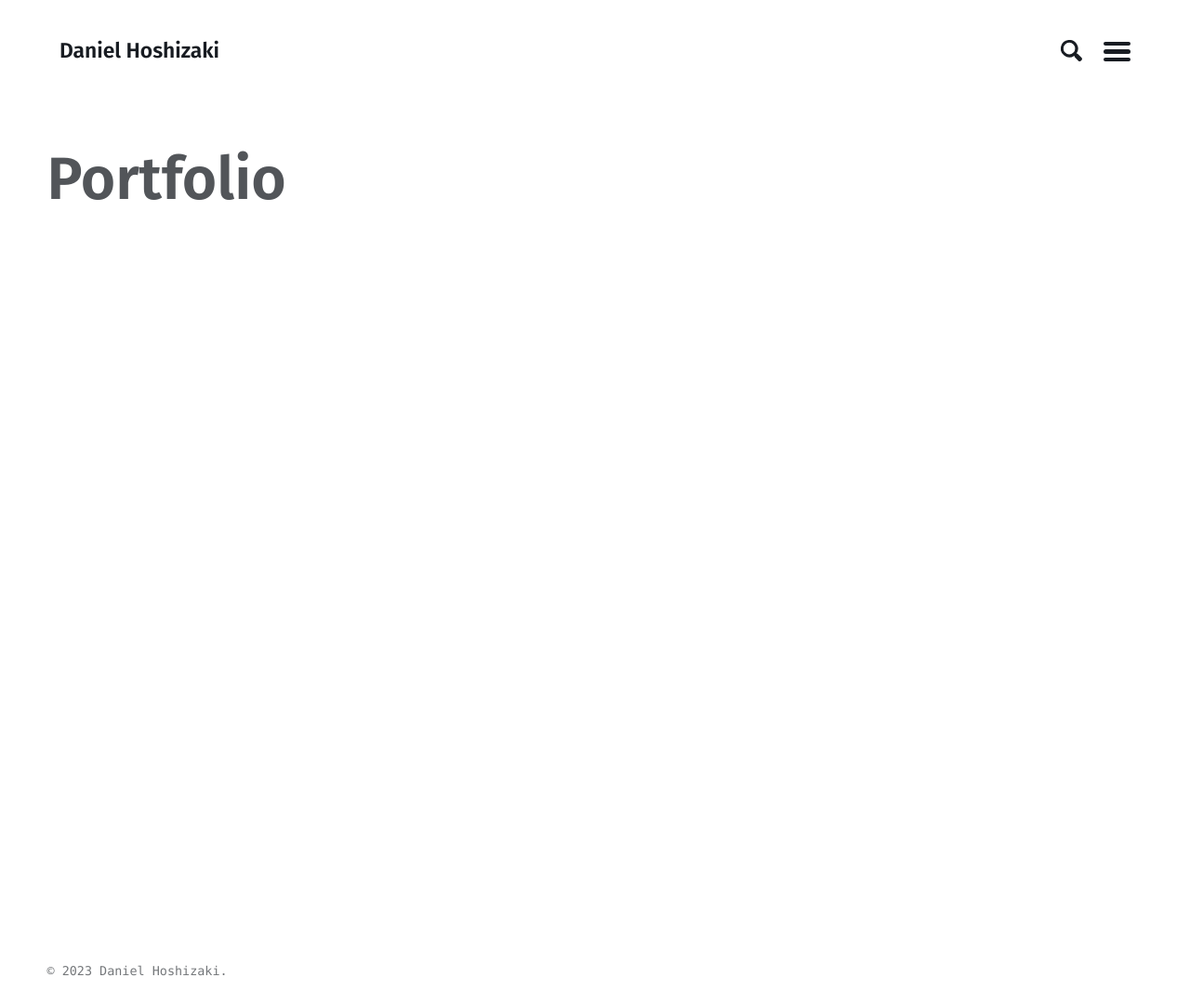
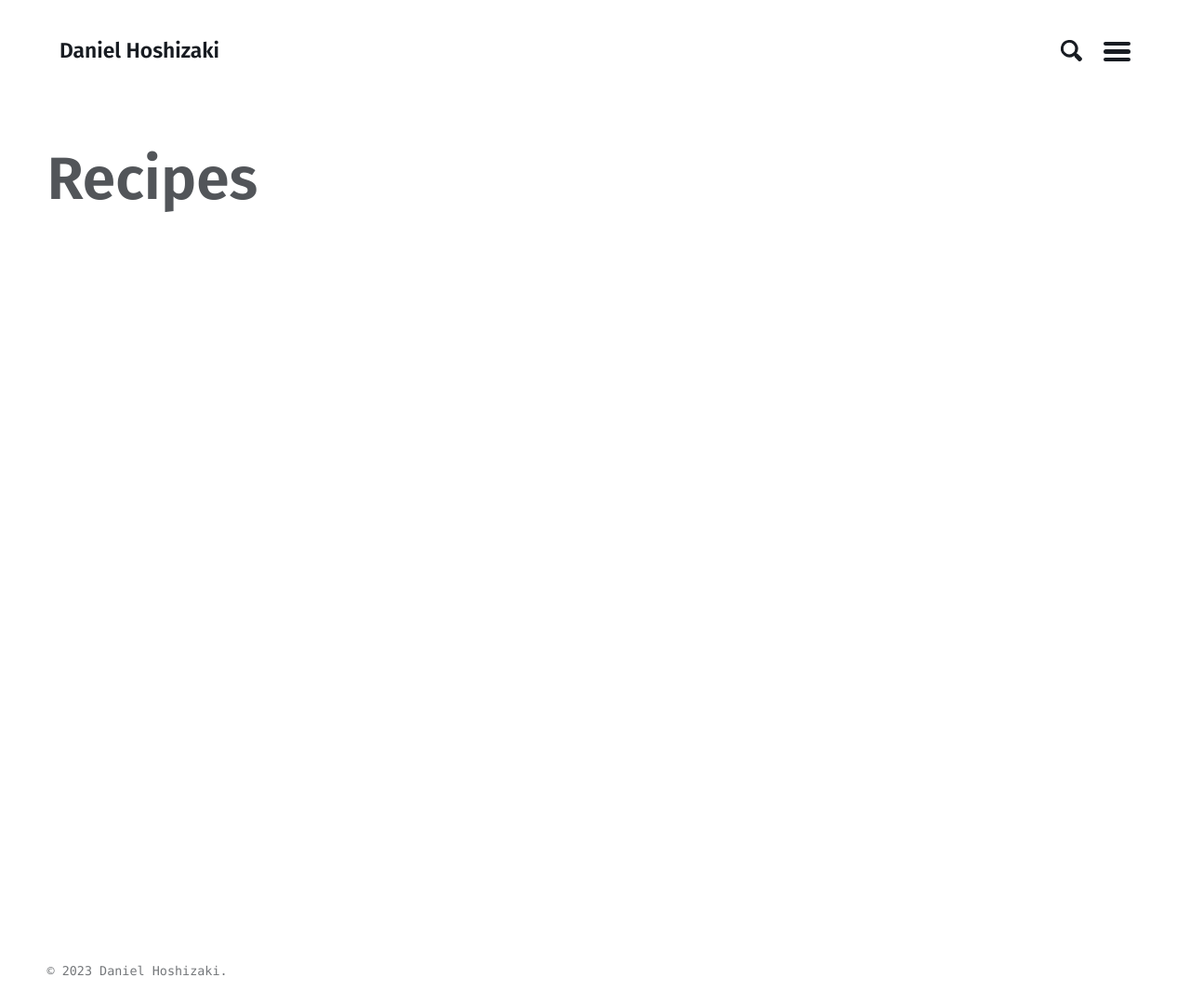
Before and after one commit to mmistakes/jekyll-theme-basically-basic, a Jekyll site: the page built from portfolio.md, in a window 1280 px wide. Shown: the whole page at 93% size. Built offline with Jekyll 4.4.1, drawn with Linux system fonts in a browser that asks for light colours.

Commit message:
test collection

```diff
--- a/_config.yml
+++ b/_config.yml
@@ -80,7 +80,7 @@ exclude:
 
 # Collections
 collections:
-  portfolio:
+  recipes:
     output: true
     permalink: /:collection/:path/
 
@@ -100,10 +100,10 @@ defaults:
       layout: post
       read_time: true
 
-  # _portfolio
+  # _recipes
   - scope:
-      path: "_portfolio"
-      type: portfolio
+      path: "_recipes"
+      type: recipes
     values:
       layout: post
       read_time: true
--- a/_data/theme.yml
+++ b/_data/theme.yml
@@ -50,5 +50,5 @@ google_fonts:
 
 navigation_pages:
   - about.md
-  - portfolio.md
+  - recipes.md
   - blog.md
--- a/portfolio.md
+++ b/portfolio.md
@@ -1,6 +1,6 @@
 ---
-title: Portfolio
+title: Recipes
 layout: collection
-permalink: /portfolio/
-collection: portfolio
+permalink: /recipes/
+collection: recipes
 ---
```
Also changed, not shown: _recipes/2021-10-07-cookie.md (renamed from _portfolio/2021-10-07-cookie.md).
